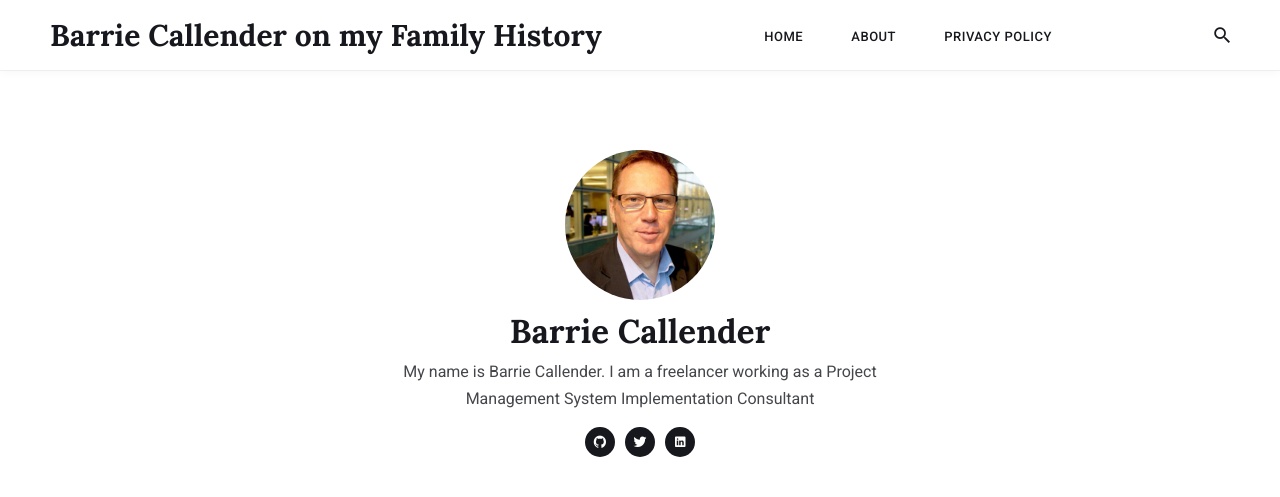
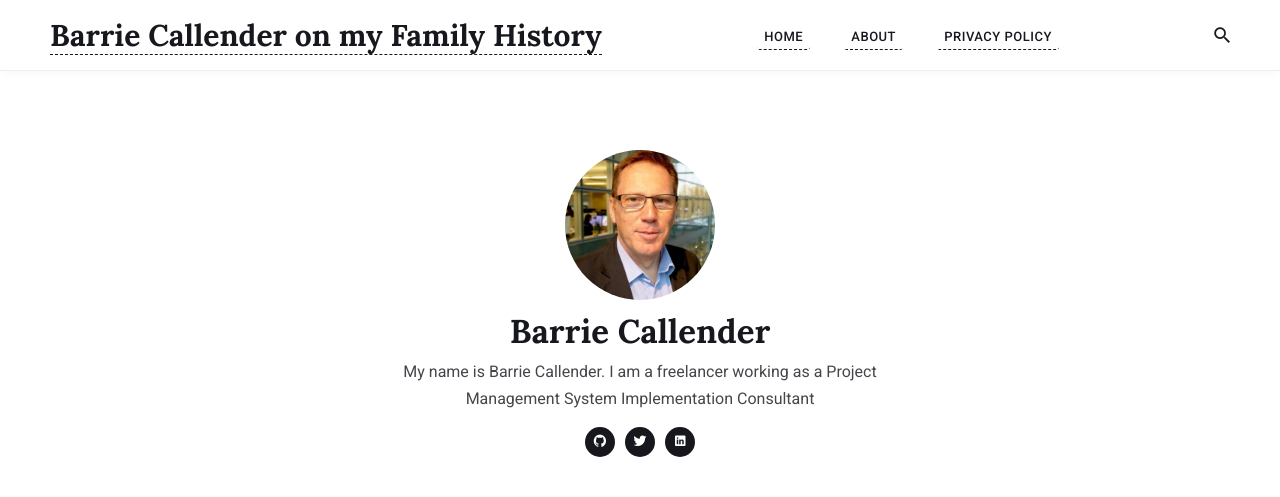
Before and after one commit to callenb/callenb.github.io, a Jekyll site: the page built from index.html, in a window 1280 px wide and 1400 px high. Shown: the top 497 px of the window. Built offline with Jekyll 4.4.1, drawn with Linux system fonts in a browser that asks for light colours; nearby versions of some CDN libraries; the list of posts is cut into pages by our own code; grey boxes are pictures that could not be loaded.

Commit message:
underline links

```diff
--- a/_sass/2-base/_base.scss
+++ b/_sass/2-base/_base.scss
@@ -131,6 +131,7 @@ img,
 a {
   text-decoration: none;
   color: $link-color;
+  border-bottom: 1px dashed $link-color;
   transition: $global-transition;
   &:hover {
       color: darken($link-color, 15%);
```
